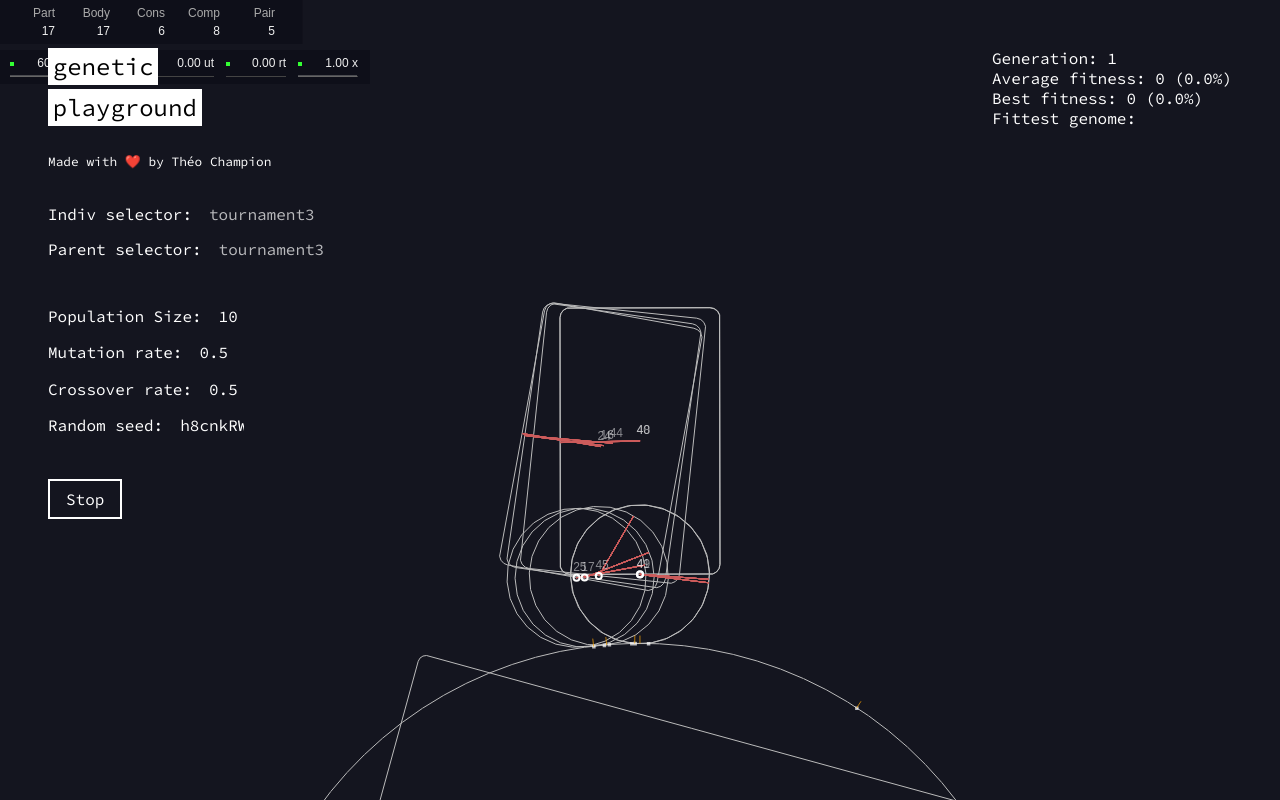
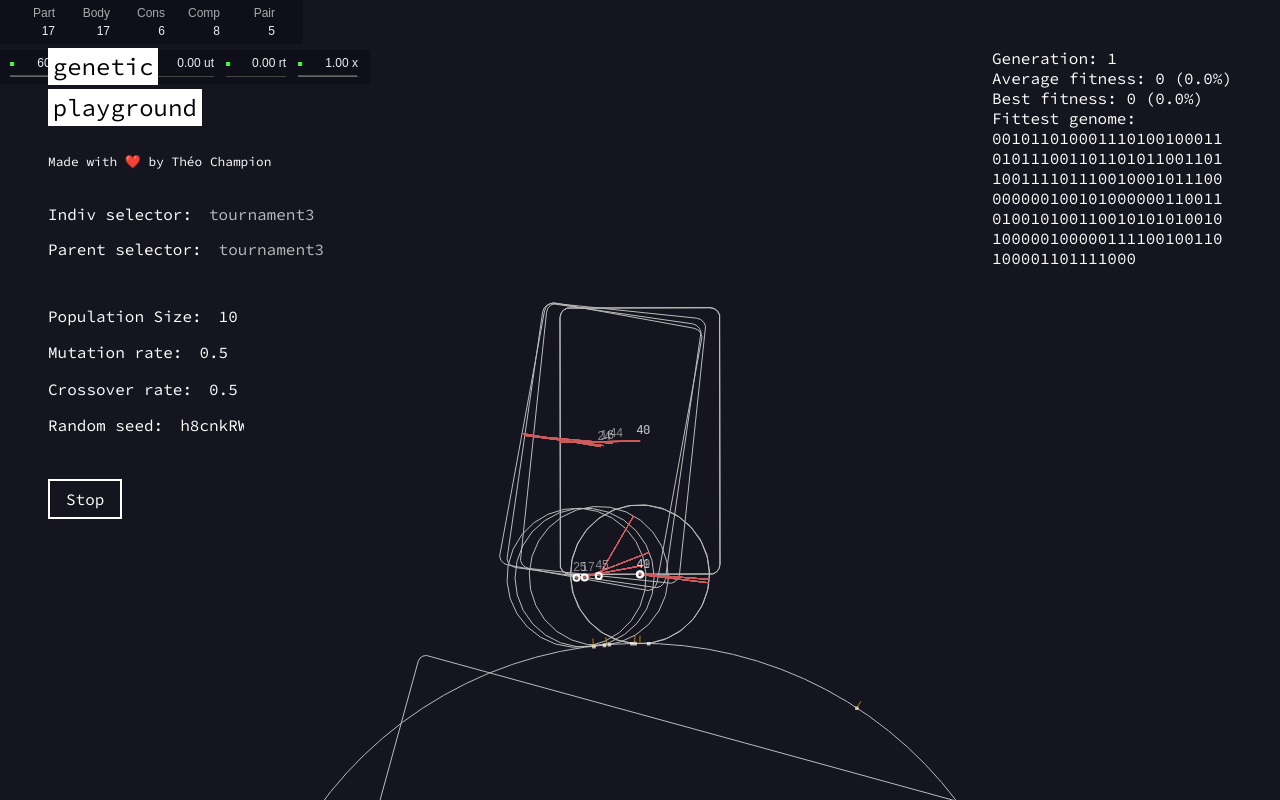
Before and after one commit to tzvc/genetic-playground, a React (Create React App) app: page / in a window 1280 px wide. Both pictures are taken after a click on the button "Run". Built offline with nearby package versions, Linux system fonts and the light colour scheme.

Commit message:
:art: Added genome change visualisation

```diff
--- a/src/App.js
+++ b/src/App.js
@@ -18,6 +18,7 @@ import Author from "./components/author";
 // utils
 import { decodeFloatsFromBinaryStr } from "./utils/string";
 import VisPanel from "./components/vis_panel";
+import GenomeVis from "./components/genome_vis";
 
 const settings = [
 	{ text: "Population Size", name: "population_size" },
@@ -44,6 +45,7 @@ export default class App extends Component {
 			average_fitness_evol: 0.0,
 			best_fitness: 0.0,
 			best_fitness_evol: 0.0,
+			ex_fittest_genome: "",
 			fittest_genome: ""
 		};
 		this.geneticEngine = new Genetic();
@@ -79,6 +81,8 @@ export default class App extends Component {
 						? 0.0
 						: ((population[0].fitness - pv.best_fitness) / pv.best_fitness) *
 						  100,
+				ex_fittest_genome:
+					generation === 0 ? population[0].genome : pv.fittest_genome,
 				fittest_genome: population[0].genome
 			}));
 		};
@@ -183,6 +187,10 @@ export default class App extends Component {
 								this.state.best_fitness_evol > 0 ? "+" : ""
 							}${this.state.best_fitness_evol.toFixed(1)}%)`}</StatLine>
 							<StatLine>{`Fittest genome:`}</StatLine>
+							<GenomeVis
+								exGenome={this.state.ex_fittest_genome}
+								genome={this.state.fittest_genome}
+							/>
 						</VisPanel>
 					)}
 				</Overlay>
--- /dev/null
+++ b/src/components/genome_vis.js
@@ -0,0 +1,27 @@
+import React from "react";
+import styled from "styled-components";
+
+const GenVisContainer = styled.div`
+	width: 15rem;
+	word-wrap: break-word;
+
+	font-size: 1em;
+	color: white;
+	font-family: "Source Code Pro", monospace;
+`;
+
+const GenBitChange = styled.span`
+	font-size: 1em;
+	color: red;
+	font-family: "Source Code Pro", monospace;
+`;
+
+const GenomeVis = ({ exGenome, genome }) => (
+	<GenVisContainer>
+		{Array.from(genome).map((bit, idx) =>
+			bit === exGenome[idx] ? bit : <GenBitChange>{bit}</GenBitChange>
+		)}
+	</GenVisContainer>
+);
+
+export default GenomeVis;
```
